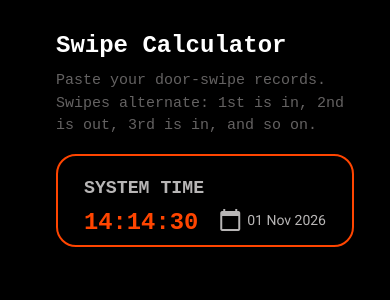
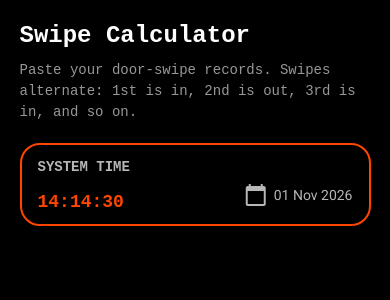
Before and after one commit to gokulkrishnanj/swipe-calculator, an Angular app: page / in a window 390 px wide. Shown: the top 300 px of the page. Built offline with nearby package versions, Linux system fonts and the light colour scheme.

Commit message:
Added responsiveness

```diff
--- a/src/app/swipe-calculator/swipe-calculator.component.css
+++ b/src/app/swipe-calculator/swipe-calculator.component.css
@@ -1,114 +1,119 @@
 .swipe-calculator-body {
+    display: flex;
+    flex-direction: column;
+    min-height: 100vh;
+    padding: clamp(20px, 4vw, 48px) clamp(16px, 5vw, 48px);
     background-color: #000;
-    margin: 0;
-    min-height: 100vh;
 }
 
-.system-time{
-    margin: 10px;
-    font-size: 130%;
-    color: #b8b6b6;
-    font-weight: bold;
-    font-family: monospace;
+.swipe-calculator-header,
+.swipe-calculator-content {
+    width: min(100%, 1200px);
+    margin: 0 auto;
 }
 
-.system-time-display{
-    margin-top: 5px;
-    color: orangered;
-    font-weight: bold;
-    font-family: monospace;
-    font-size: 170%;
+.swipe-calculator-header {
+    display: flex;
+    align-items: flex-start;
+    justify-content: space-between;
+    gap: clamp(20px, 4vw, 48px);
 }
 
-mat-icon {
+.app-details-header {
+    flex: 1 1 0;
+    min-width: 0;
+    padding-top: 10px;
+}
+
+.swipe-calculator-header h1 {
+    margin: 0 0 8px;
+    color: #fff;
+    font-family: monospace;
+    font-size: clamp(1.5rem, 4vw, 2rem);
+    font-weight: bold;
+    overflow-wrap: anywhere;
+}
+
+.swipe-calculator-header h4 {
+    margin: 0;
+    color: #9a9696;
+    font-family: monospace;
+    font-size: clamp(0.875rem, 2vw, 1rem);
+    font-weight: 400;
+    line-height: 1.5;
+    overflow-wrap: anywhere;
+}
+
+.system-info-header {
+    flex: 0 1 auto;
+    max-width: 100%;
+    padding: 12px 16px;
+    border: 2px solid orangered;
+    border-radius: 20px;
+}
+
+.system-time {
+    margin-bottom: 6px;
     color: #b8b6b6;
+    font-family: monospace;
+    font-size: 0.875rem;
+    font-weight: bold;
+}
+
+.system-date-and-time {
+    display: flex;
+    align-items: baseline;
+    justify-content: space-between;
+    gap: clamp(8px, 2vw, 16px);
+}
+
+.system-time-display {
+    color: orangered;
+    font-family: monospace;
+    font-size: clamp(1.125rem, 3.8vw, 1.5rem);
+    font-weight: bold;
+    white-space: nowrap;
 }
 
 .system-date {
     display: flex;
     align-items: center;
-    gap: 5px;
-    justify-content: space-between;
+    gap: 6px;
+    color: #b8b6b6;
+    white-space: nowrap;
+}
+
+.system-date mat-icon {
+    flex: 0 0 auto;
     color: #b8b6b6;
 }
 
-.system-date-and-time{
-    display: flex;
-    gap: 10px;
-    flex-direction: row;
-    justify-content: space-between;
-    margin: 0px 10px;
-}
-
-.swipe-calculator-header {
-    display: flex;
-    align-items: flex-start;
-    gap: 24px;
-    padding: 24px 48px;
-    margin-left: 40px;
-    margin-right: 20px;
-}
-
-.app-details-header {
-    flex: 1 1 auto;
-    min-width: 0;
-    margin-top: 10px;
-}
-
-.system-info-header {
-    flex: 0 0 auto;
-    margin: 0;
-    padding: 12px 16px;
-    border: 2px solid orangered;
-    border-radius: 20px;
-
-}
-
-.swipe-calculator-header h1 {
-    margin: 0 0 8px;
-    color: #fff;
-    font-weight: bold;
-    font-family: monospace;
-    font-size: 2rem;
-}
-
-
-/* .swipe-calculator-header h1::hover {
-    color: orangered;
-} */
-
-
-.swipe-calculator-header h4 {
-    margin: 0;
-    color: #646262;
-    font-family: monospace;
-    font-weight: 400;
-    line-height: 1.5;
-    overflow-wrap: anywhere;
-}
-
 .swipe-calculator-content {
-    padding: 0 48px;
+    flex: 1 0 auto;
+    padding-top: clamp(24px, 5vw, 48px);
     color: #fff;
 }
 
-
-@media (max-width: 600px) {
+@media (max-width: 700px) {
     .swipe-calculator-header {
         flex-direction: column;
-        gap: 16px;
-        padding: 20px 16px;
+        gap: 20px;
     }
 
-    .swipe-calculator-header h1 {
-        font-size: 1.5rem;
+    .app-details-header {
+        padding-top: 0;
     }
 
     .system-info-header {
         align-self: stretch;
-    }
-
-    .swipe-calculator-content {
-        padding: 0 16px;
+        width: 100%;
     }
 }
+
+@media (max-width: 360px) {
+    .system-date-and-time {
+        align-items: flex-start;
+        flex-direction: column;
+        gap: 4px;
+    }
+}
--- a/src/app/swipe-calculator/swipe-calculator.component.html
+++ b/src/app/swipe-calculator/swipe-calculator.component.html
@@ -1,12 +1,5 @@
-<!DOCTYPE html>
-<html lang="en">
-<head>
-    <meta charset="UTF-8">
-    <meta name="viewport" content="width=device-width, initial-scale=1.0">
-    <title>Swipe Calculator</title>
-</head>
-<body class="swipe-calculator-body">
-    <div class="swipe-calculator-header">
+<main class="swipe-calculator-body">
+    <header class="swipe-calculator-header">
         <div class="app-details-header">
             <h1>Swipe Calculator</h1>
             <h4>Paste your door-swipe records. Swipes alternate: 1st is in, 2nd is out, 3rd is in, and so on.</h4>
@@ -17,7 +10,6 @@
             </div>
             <div class="system-date-and-time">
                 <div class="system-time-display">
-                    <!-- <mat-icon>schedule</mat-icon> -->
                     <span>{{ currentDateTime | date:'HH:mm:ss' }}</span>
                 </div>
                 <div class="system-date">
@@ -26,14 +18,6 @@
                 </div>
             </div>
         </div>
-    </div>
-    <div class = "swipe-calculator-content">
-        <!-- <div class="swipe-entry-container">
-        </div>
-        <div class="swipe-details-container">
-        </div> -->
-    </div>
-    <div class="swipe-calculator-footer">
-        </div>
-</body>
-</html>
+    </header>
+    <section class="swipe-calculator-content"></section>
+</main>
```
Also changed, not shown: 4 other files (tests, documents, lock files or other folders).
